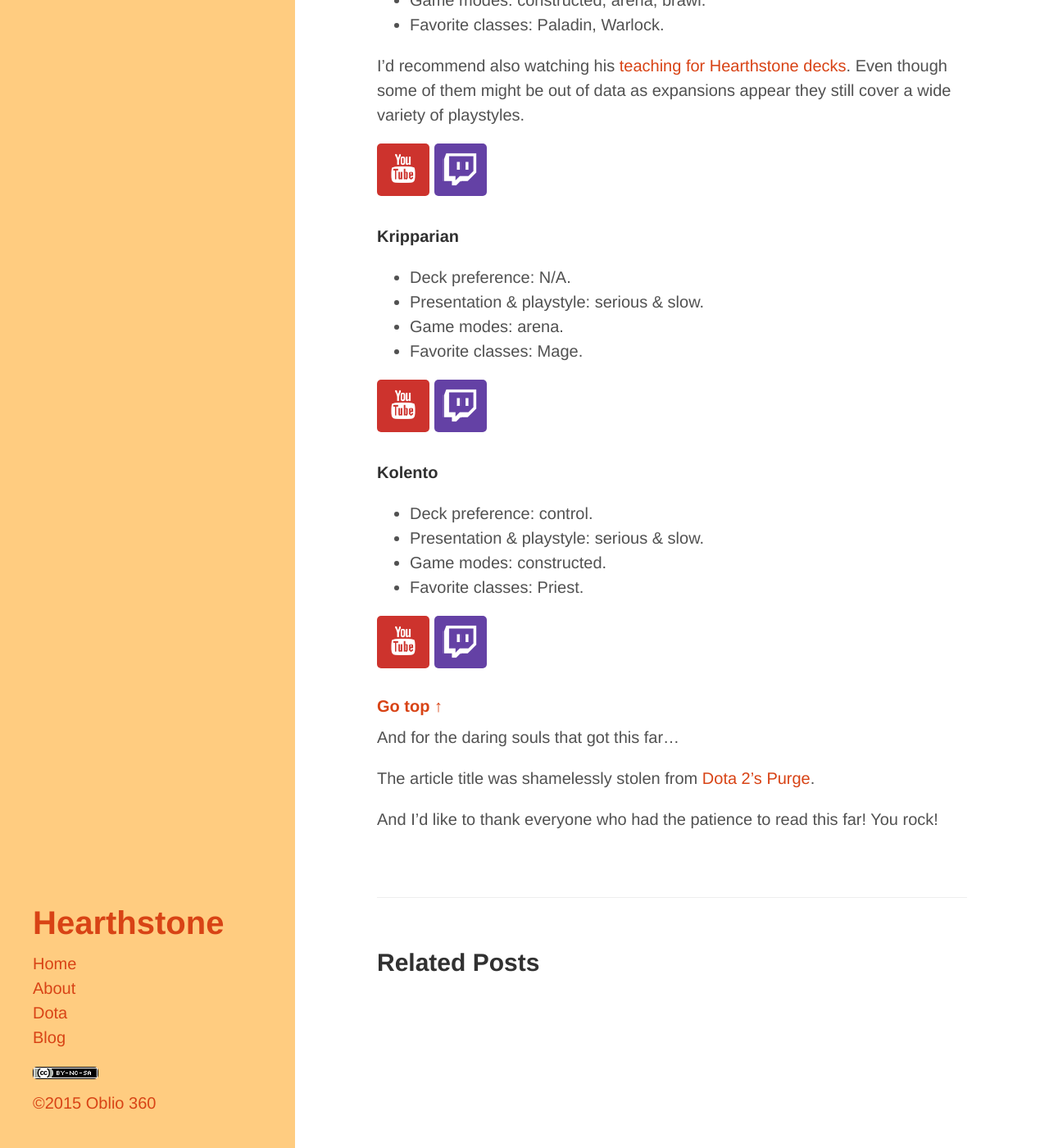
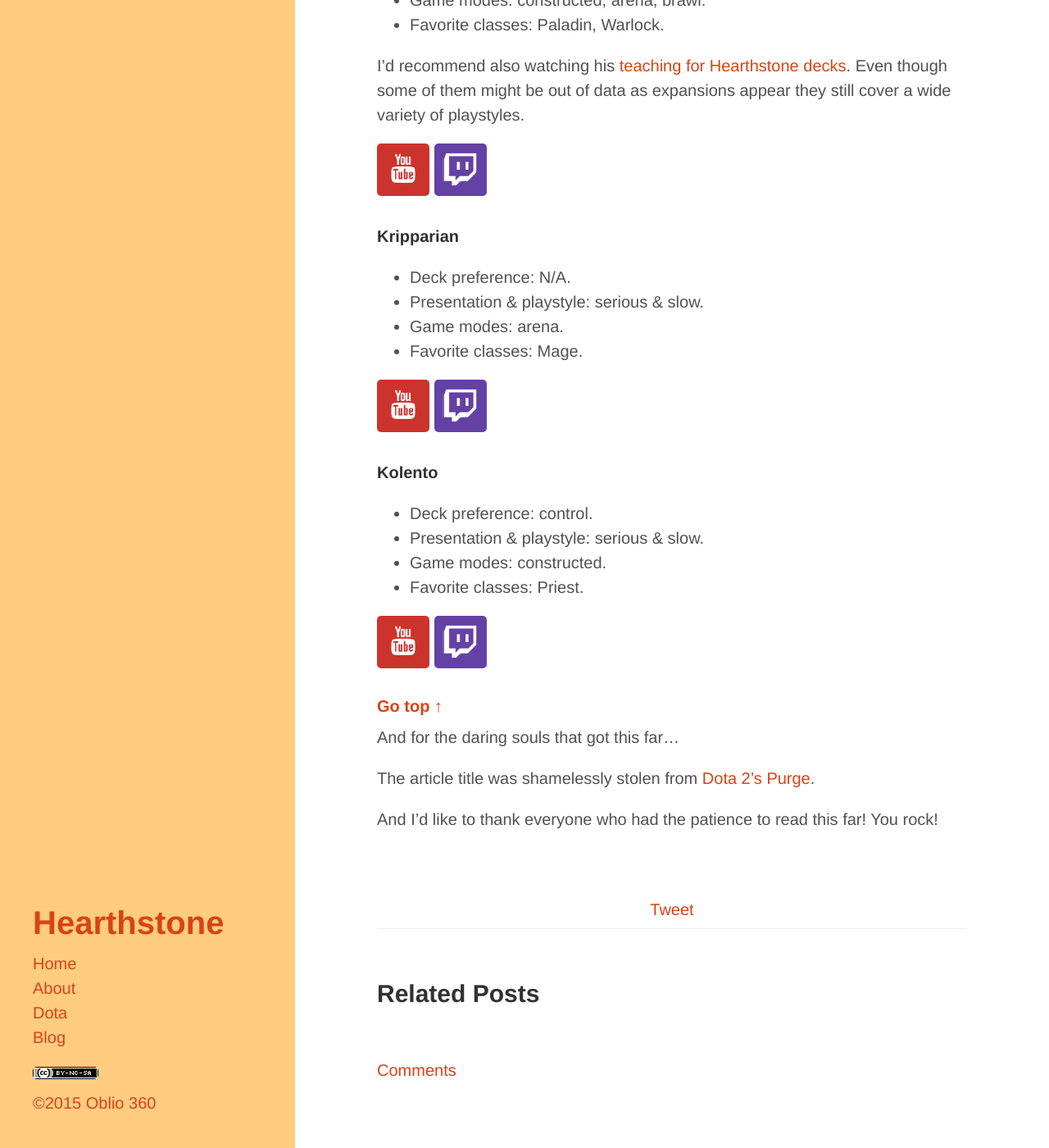
Before and after one commit to oblio360/hearthstone-blog, a Jekyll site: the page built from _posts/2015-08-21-welcome-to-hearthstone-you-suck.md, in a window 1280 px wide and 1400 px high, scrolled down 20702 px. Shown: the whole window at 82% size. Built offline with Jekyll 4.4.1, drawn with Linux system fonts in a browser that asks for light colours; emoji names are drawn with the system emoji font; Markdown is read by kramdown in place of the engine named in the settings; a script that is not in the unit is left out; comment, search, counter and statistics services are not loaded.

Commit message:
Adding the social media buttons as well as the comment link on the Hearthstone blog.

```diff
--- a/_layouts/post.html
+++ b/_layouts/post.html
@@ -2,10 +2,45 @@
 layout: default
 ---
 
+<!-- Facebook like -->
+<div id="fb-root"></div>
+<script>(function(d, s, id) {
+  var js, fjs = d.getElementsByTagName(s)[0];
+  if (d.getElementById(id)) return;
+  js = d.createElement(s); js.id = id;
+  js.src = "//connect.facebook.net/en_US/sdk.js#xfbml=1&version=v2.4&appId=717375855033119";
+  fjs.parentNode.insertBefore(js, fjs);
+}(document, 'script', 'facebook-jssdk'));</script>
+<!-- End of Facebook like -->
+
+<!-- Google plus -->
+<script src="https://apis.google.com/js/platform.js" async defer></script>
+<!-- End of Google plus -->
+
+<!-- Twitter share -->
+<script>!function(d,s,id){var js,fjs=d.getElementsByTagName(s)[0],p=/^http:/.test(d.location)?'http':'https';if(!d.getElementById(id)){js=d.createElement(s);js.id=id;js.src=p+'://platform.twitter.com/widgets.js';fjs.parentNode.insertBefore(js,fjs);}}(document, 'script', 'twitter-wjs');</script>
+<!-- End of Twitter share -->
+
+<!-- Actual post -->
 <div class="post">
   <h1 class="post-title">{{ page.title }}</h1>
   <span class="post-date">{{ page.date | date_to_string }}</span>
   {{ content }}
+</div>
+<!-- End of actual post -->
+
+<div class="social-container">
+    <!-- Facebook like -->
+    <div class="fb-like" data-layout="button_count" data-show-faces="false" data-share="false"></div>
+    <!-- End of Facebook like -->
+
+    <!-- Google plus -->
+    <div class="g-plusone"></div>
+    <!-- End of Google plus -->
+
+    <!-- Twitter share -->
+    <a href="https://twitter.com/share" class="twitter-share-button">Tweet</a>
+    <!-- End of Twitter share -->
 </div>
 
 <div class="related">
@@ -24,6 +59,7 @@
   </ul>
 </div>
 
+<a name="comments">Comments</a>
 <div id="discourse-comments"></div>
 
 <script type="text/javascript">
--- a/css/poole.css
+++ b/css/poole.css
@@ -325,6 +325,29 @@
   color: #9a9a9a;
 }
 
+/* Social buttons */
+.social-container {
+ text-align: center;
+}
+
+.fb-like {
+  position: relative;
+  top: -8px;
+}
+
+
+#___plusone_0 {
+  width: 63px !important;
+  position: relative;
+  left: 0px;
+}
+
+.twitter-share-button {
+  display: inline-block;
+  vertical-align: middle;
+  margin-bottom: 8px;
+}
+
 /* Related posts */
 .related {
   padding-top: 2rem;
--- a/index.html
+++ b/index.html
@@ -15,6 +15,8 @@
     <span class="post-date">{{ post.date | date_to_string }}</span>
 
     {{ post.content }}
+
+    <a href="{{ post.url }}#comments">See comments</a>
   </div>
   {% endfor %}
 </div>
```
